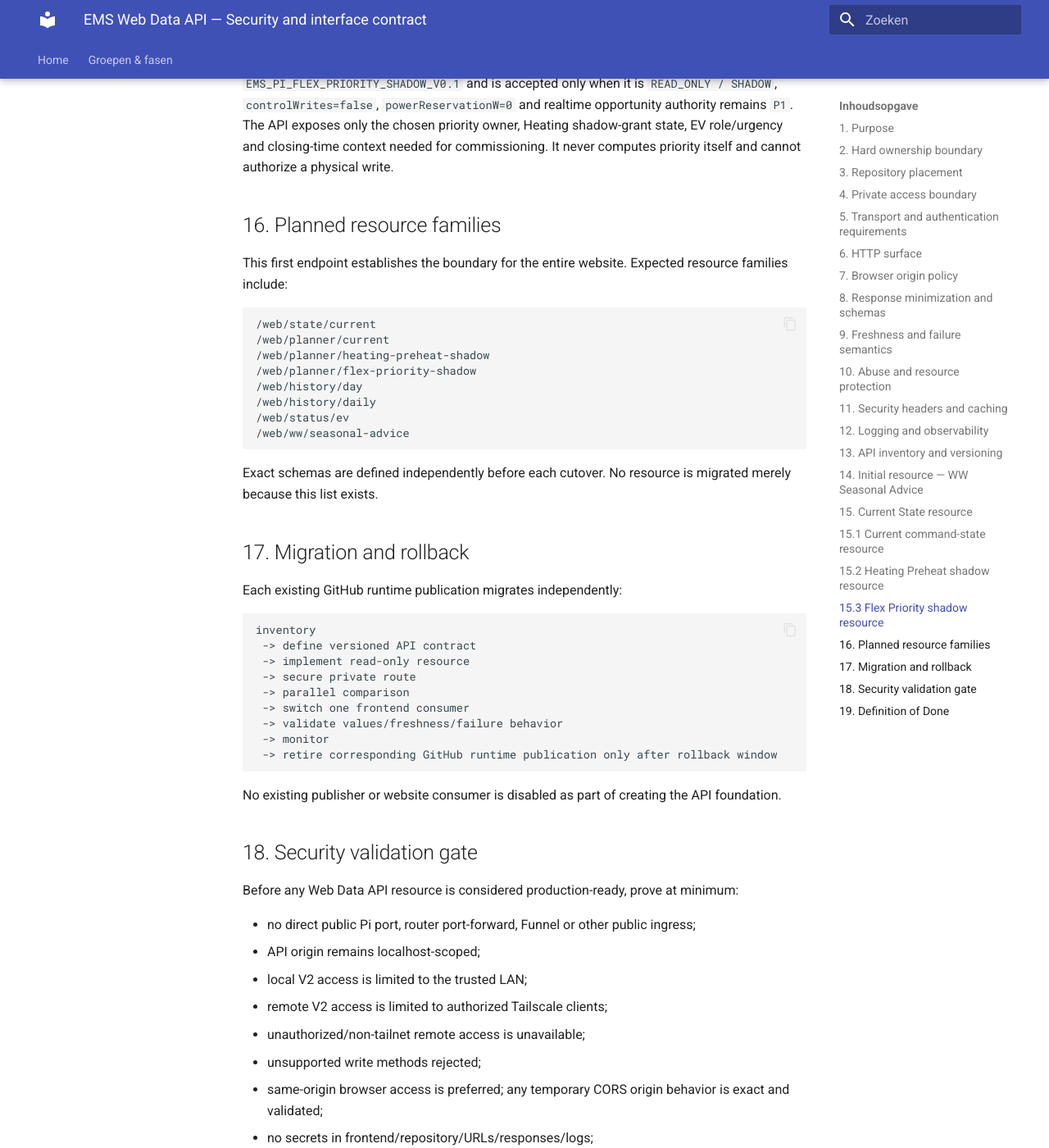
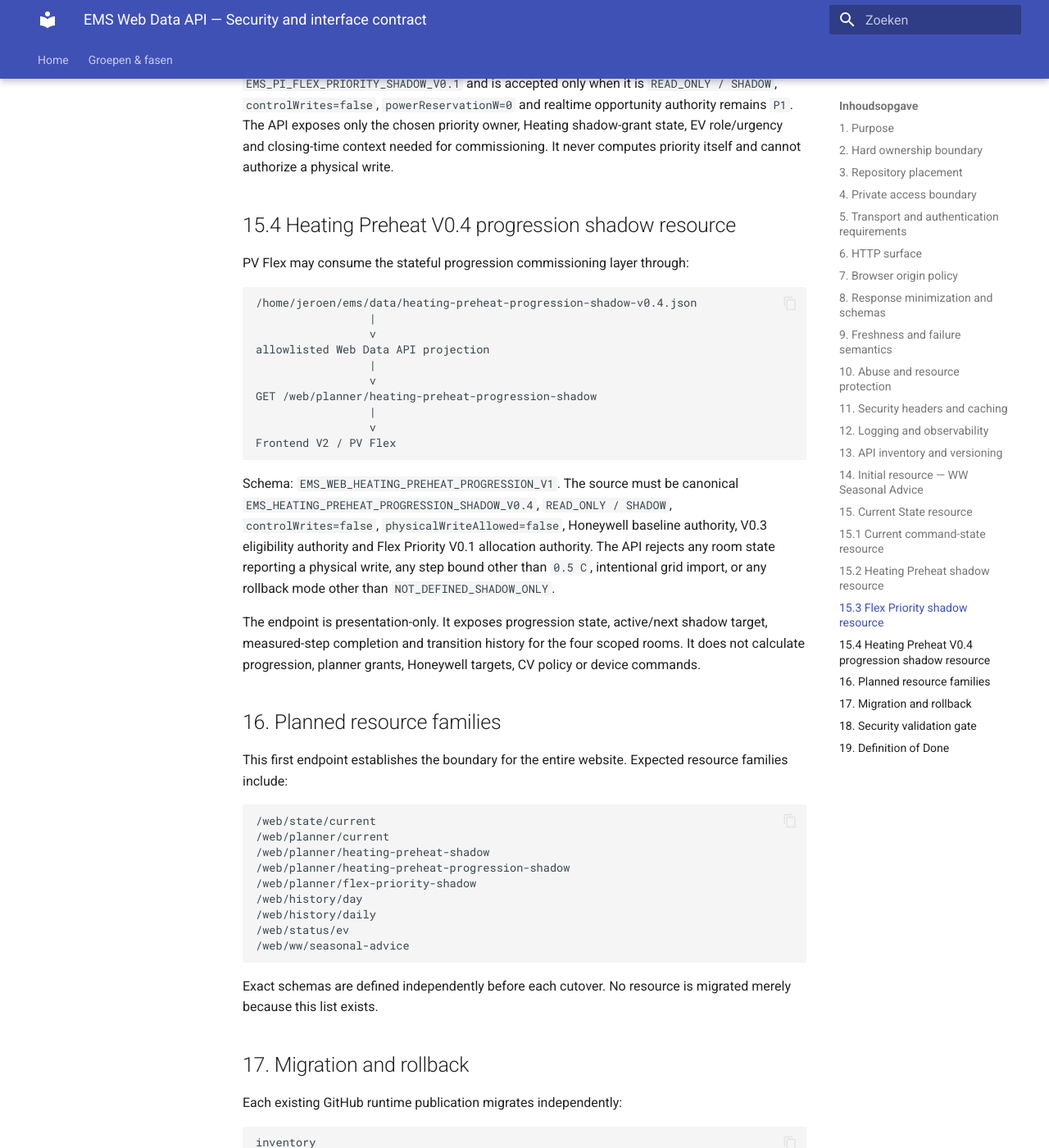
Before and after one commit to OnsKasteeltje/homey-energy-manual, an MkDocs documentation site: the page built from docs/architecture/web-data-api-security.md, in a window 1280 px wide and 1400 px high, scrolled down 8940 px. Shown: the whole window at 82% size. Built offline with MkDocs 1.6.1 and Material for MkDocs 9.7.7, drawn with Linux system fonts in a browser that asks for light colours.

Commit message:
docs(api): add Heating V0.4 progression resource

````diff
--- a/docs/architecture/web-data-api-security.md
+++ b/docs/architecture/web-data-api-security.md
@@ -328,6 +328,27 @@ Frontend V2 / PV Flex
 
 Schema: `EMS_WEB_FLEX_PRIORITY_SHADOW_V1`. The canonical source is `EMS_PI_FLEX_PRIORITY_SHADOW_V0.1` and is accepted only when it is `READ_ONLY / SHADOW`, `controlWrites=false`, `powerReservationW=0` and realtime opportunity authority remains `P1`. The API exposes only the chosen priority owner, Heating shadow-grant state, EV role/urgency and closing-time context needed for commissioning. It never computes priority itself and cannot authorize a physical write.
 
+## 15.4 Heating Preheat V0.4 progression shadow resource
+
+PV Flex may consume the stateful progression commissioning layer through:
+
+```text
+/home/jeroen/ems/data/heating-preheat-progression-shadow-v0.4.json
+                 |
+                 v
+allowlisted Web Data API projection
+                 |
+                 v
+GET /web/planner/heating-preheat-progression-shadow
+                 |
+                 v
+Frontend V2 / PV Flex
+```
+
+Schema: `EMS_WEB_HEATING_PREHEAT_PROGRESSION_V1`. The source must be canonical `EMS_HEATING_PREHEAT_PROGRESSION_SHADOW_V0.4`, `READ_ONLY / SHADOW`, `controlWrites=false`, `physicalWriteAllowed=false`, Honeywell baseline authority, V0.3 eligibility authority and Flex Priority V0.1 allocation authority. The API rejects any room state reporting a physical write, any step bound other than `0.5 C`, intentional grid import, or any rollback mode other than `NOT_DEFINED_SHADOW_ONLY`.
+
+The endpoint is presentation-only. It exposes progression state, active/next shadow target, measured-step completion and transition history for the four scoped rooms. It does not calculate progression, planner grants, Honeywell targets, CV policy or device commands.
+
 ## 16. Planned resource families
 
 This first endpoint establishes the boundary for the entire website. Expected resource families include:
@@ -336,6 +357,7 @@ This first endpoint establishes the boundary for the entire website. Expected re
 /web/state/current
 /web/planner/current
 /web/planner/heating-preheat-shadow
+/web/planner/heating-preheat-progression-shadow
 /web/planner/flex-priority-shadow
 /web/history/day
 /web/history/daily
````
